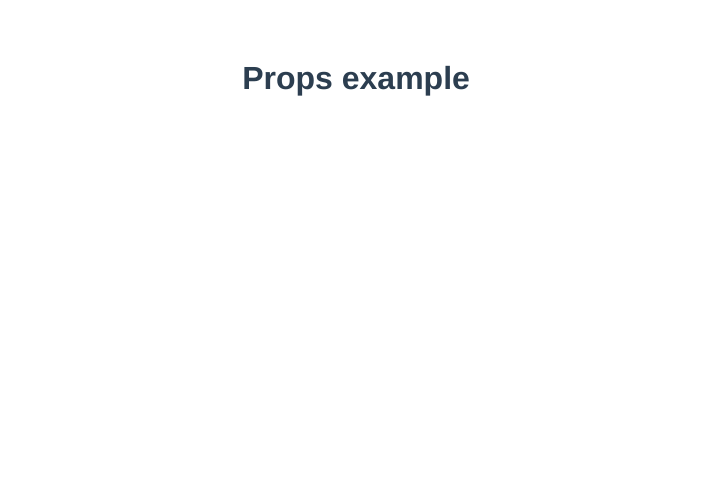
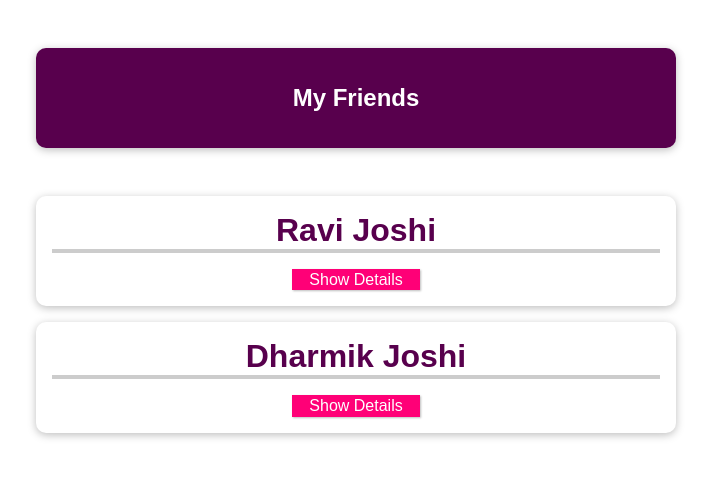
Before and after one commit to ravij1106/https---github.com-ravij1106-props-example, a Vue app: page / in a window 1280 px wide. Shown: the top 478 px of the page, without its empty margins (284-995 px from the left). Built offline with nearby package versions, Linux system fonts and the light colour scheme.

Commit message:
used props concept to display data in app page

```diff
--- a/src/App.vue
+++ b/src/App.vue
@@ -1,27 +1,95 @@
 <template>
+  <!-- <div id="app">
+    <FriendContact></FriendContact>
+    <FriendContact></FriendContact>
+  </div> -->
   <div id="app">
-    <HelloWorld msg="Props example"/>
+  <section>
+    <header>
+      <h1>My Friends</h1>
+    </header>
+    <ul>
+      <friend-contact
+        name="Ravi Joshi"
+        phone-number="9876543210"
+        email-address="ravi@gmail.com">
+      </friend-contact>
+      <friend-contact
+        name="Dharmik Joshi"
+        phone-number="7654321098"
+        email-address="dharmik@gmail.com">
+      </friend-contact>
+    </ul>
+  </section>
   </div>
 </template>
 
 <script>
-import HelloWorld from './components/HelloWorld.vue'
+import FriendContact from './components/FriendContact.vue'
 
 export default {
   name: 'App',
   components: {
-    HelloWorld
+  //   HelloWorld
+    FriendContact
   }
 }
 </script>
 
 <style>
-#app {
-  font-family: Avenir, Helvetica, Arial, sans-serif;
-  -webkit-font-smoothing: antialiased;
-  -moz-osx-font-smoothing: grayscale;
+* {
+  box-sizing: border-box;
+}
+html {
+  font-family: "Jost", sans-serif;
+}
+body {
+  margin: 0;
+}
+header {
+  box-shadow: 0 2px 8px rgba(0, 0, 0, 0.26);
+  margin: 3rem auto;
+  border-radius: 10px;
+  padding: 1rem;
+  background-color: #58004d;
+  color: white;
   text-align: center;
-  color: #2c3e50;
-  margin-top: 60px;
+  width: 90%;
+  max-width: 40rem;
+}
+#app ul {
+  margin: 0;
+  padding: 0;
+  list-style: none;
+}
+#app li {
+  box-shadow: 0 2px 8px rgba(0, 0, 0, 0.26);
+  margin: 1rem auto;
+  border-radius: 10px;
+  padding: 1rem;
+  text-align: center;
+  width: 90%;
+  max-width: 40rem;
+}
+#app h2 {
+  font-size: 2rem;
+  border-bottom: 4px solid #ccc;
+  color: #58004d;
+  margin: 0 0 1rem 0;
+}
+#app button {
+  font: inherit;
+  cursor: pointer;
+  border: 1px solid #ff0077;
+  background-color: #ff0077;
+  color: white;
+  padding: 0.05rem 1rem;
+  box-shadow: 1px 1px 2px rgba(0, 0, 0, 0.26);
+}
+#app button:hover,
+#app button:active {
+  background-color: #ec3169;
+  border-color: #ec3169;
+  box-shadow: 1px 1px 4px rgba(0, 0, 0, 0.26);
 }
 </style>
--- /dev/null
+++ b/src/components/FriendContact.vue
@@ -0,0 +1,42 @@
+<template>
+  <li>
+    <h2>{{ name }}</h2>
+    <button @click="toggleDetails">{{ detailsAreVisible ? 'Hide' : 'Show' }} Details</button>
+    <ul v-if="detailsAreVisible">
+      <li>
+        <strong>Phone:</strong>
+        {{ phoneNumber }}
+      </li>
+      <li>
+        <strong>Email:</strong>
+        {{ emailAddress }}
+      </li>
+    </ul>
+  </li>
+</template>
+
+<script>
+export default {
+  props: [
+    'name',
+    'phoneNumber',
+    'emailAddress'
+  ],
+  data() {
+    return {
+      detailsAreVisible: false,
+      friend: {
+        id: "manuel",
+        name: "Manuel Lorenz",
+        phone: "0123 45678 90",
+        email: "manuel@localhost.com",
+      },
+    };
+  },
+  methods: {
+    toggleDetails() {
+      this.detailsAreVisible = !this.detailsAreVisible;
+    }
+  }
+};
+</script>
--- a/src/components/HelloWorld.vue
+++ /dev/null
@@ -1,31 +0,0 @@
-<template>
-  <div class="hello">
-    <h1>{{ msg }}</h1>
-  </div>
-</template>
-
-<script>
-export default {
-  name: 'HelloWorld',
-  props: {
-    msg: String
-  }
-}
-</script>
-
-<style scoped>
-h3 {
-  margin: 40px 0 0;
-}
-ul {
-  list-style-type: none;
-  padding: 0;
-}
-li {
-  display: inline-block;
-  margin: 0 10px;
-}
-a {
-  color: #42b983;
-}
-</style>
--- a/src/main.js
+++ b/src/main.js
@@ -1,8 +1,13 @@
 import Vue from 'vue'
-import App from './App.vue'
+
+import App from './App.vue';
+import FriendContact from './components/FriendContact.vue';
 
 Vue.config.productionTip = false
 
-new Vue({
-  render: h => h(App),
-}).$mount('#app')
+ new Vue({
+   comments : {
+     FriendContact
+   },
+   render: h => h(App),
+ }).$mount('#app')
```
